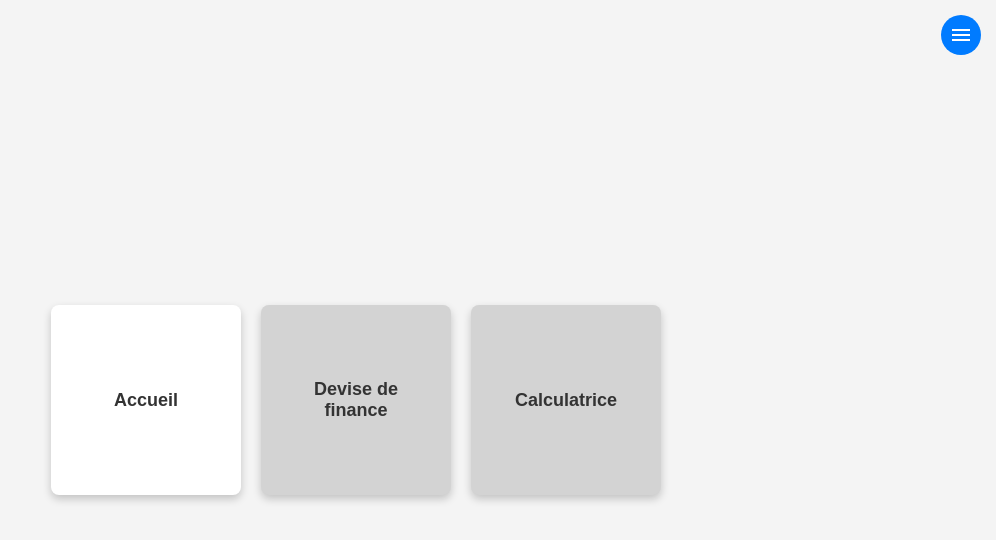
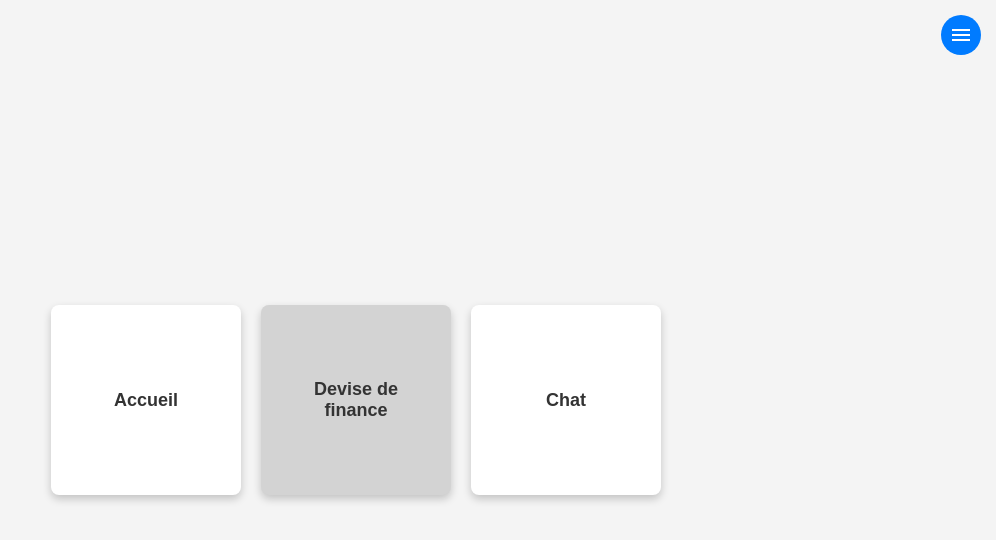
Before and after one commit to eliosapp/eliosapp.github.io, a plain HTML site: page index.html in a window 1280 px wide. Shown: the whole page, without its empty margins (284-1280 px from the left). Drawn offline with nearby package versions, Linux system fonts and the light colour scheme.

Commit message:
Update index.html

```diff
--- a/index.html
+++ b/index.html
@@ -97,10 +97,12 @@
         <div class="menu-card inactive" id="devise">
             <h2>Devise de finance</h2>
         </div>
-        <div class="menu-card inactive" id="calcul">
-            <h2>Calculatrice</h2>
-        </div>
+        <a class="menu-card active" href="http://51.75.25.2:2012" id="calcul">
+            <h2>Chat</h2>
+        </a>
     </div>
+
+
 
 
     <script src="script.js"></script>
```
